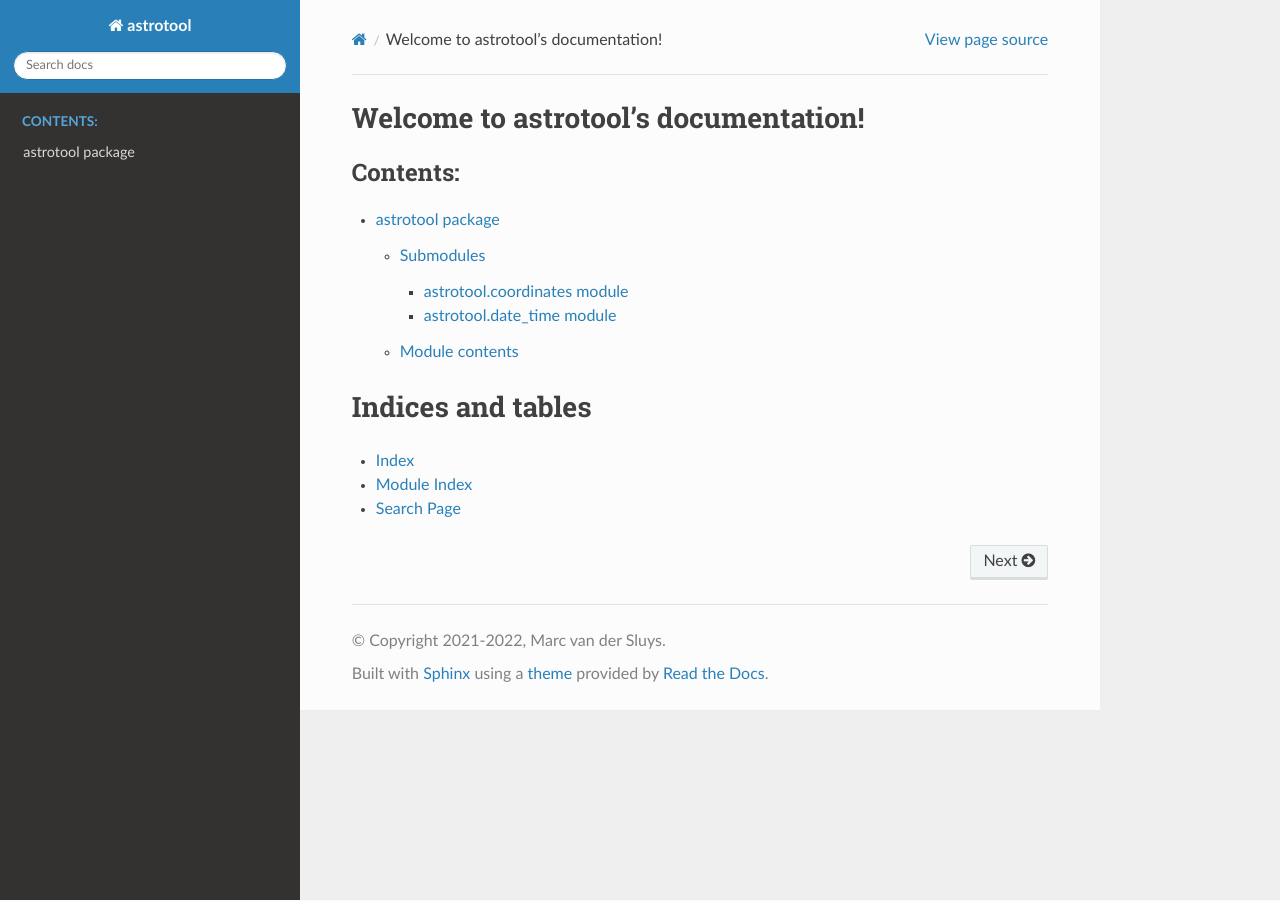
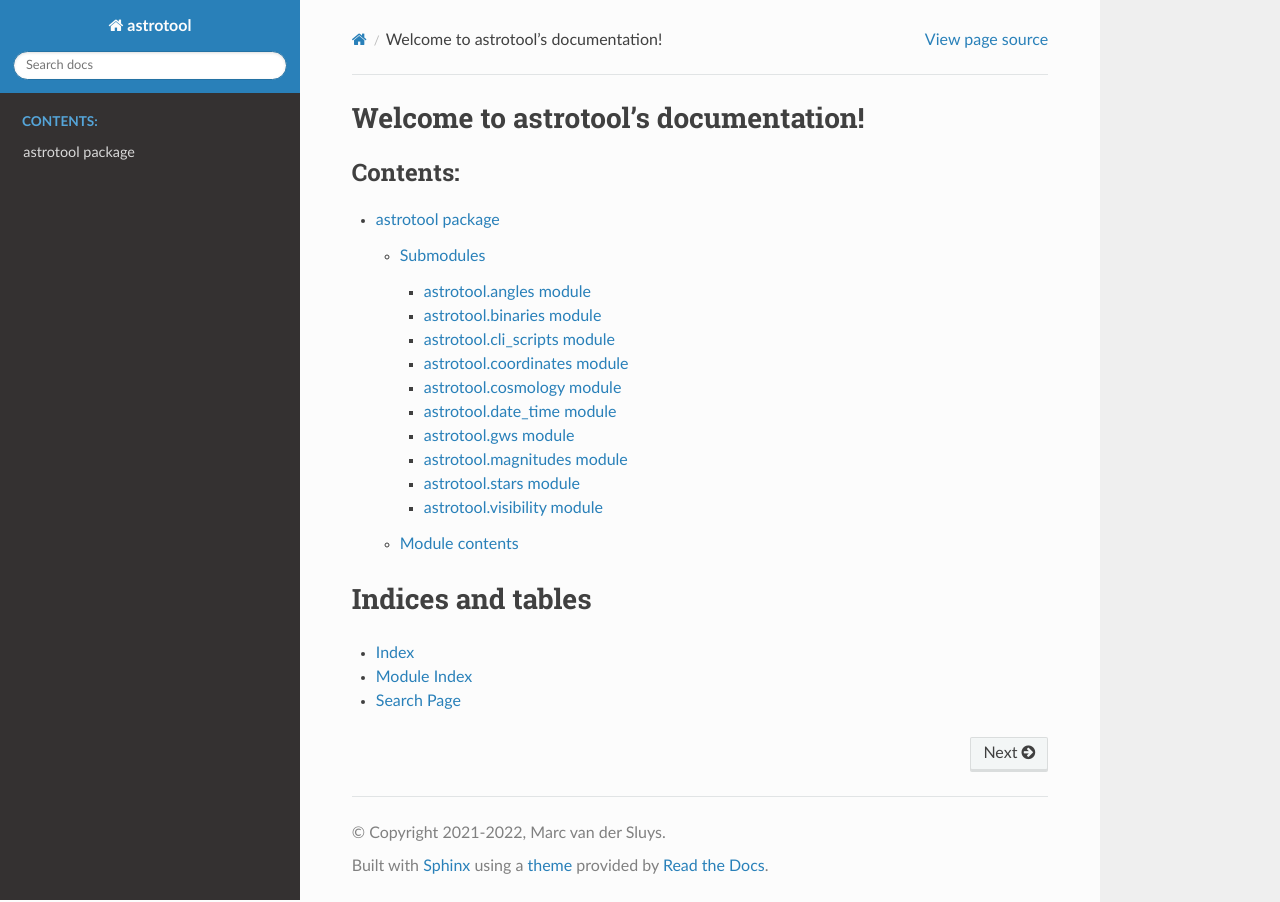
Before and after one commit to MarcvdSluys/AstroTool, a Sphinx documentation site: the page built from docs/index.rst, in a window 1280 px wide. Built offline with Sphinx 7.4.7 and the Read the Docs theme 3.1.0, drawn with Linux system fonts in a browser that asks for light colours; formulas are drawn with MathJax 3.

Commit message:
Add missing docs/*.rst for new modules.

```diff
--- /dev/null
+++ b/docs/astrotool.angles.rst
@@ -0,0 +1,7 @@
+astrotool.angles module
+=======================
+
+.. automodule:: astrotool.angles
+   :members:
+   :undoc-members:
+   :show-inheritance:
--- /dev/null
+++ b/docs/astrotool.binaries.rst
@@ -0,0 +1,7 @@
+astrotool.binaries module
+=========================
+
+.. automodule:: astrotool.binaries
+   :members:
+   :undoc-members:
+   :show-inheritance:
--- /dev/null
+++ b/docs/astrotool.cli_scripts.rst
@@ -0,0 +1,7 @@
+astrotool.cli\_scripts module
+=============================
+
+.. automodule:: astrotool.cli_scripts
+   :members:
+   :undoc-members:
+   :show-inheritance:
--- /dev/null
+++ b/docs/astrotool.cosmology.rst
@@ -0,0 +1,7 @@
+astrotool.cosmology module
+==========================
+
+.. automodule:: astrotool.cosmology
+   :members:
+   :undoc-members:
+   :show-inheritance:
--- /dev/null
+++ b/docs/astrotool.gws.rst
@@ -0,0 +1,7 @@
+astrotool.gws module
+====================
+
+.. automodule:: astrotool.gws
+   :members:
+   :undoc-members:
+   :show-inheritance:
--- /dev/null
+++ b/docs/astrotool.magnitudes.rst
@@ -0,0 +1,7 @@
+astrotool.magnitudes module
+===========================
+
+.. automodule:: astrotool.magnitudes
+   :members:
+   :undoc-members:
+   :show-inheritance:
--- a/docs/astrotool.rst
+++ b/docs/astrotool.rst
@@ -7,8 +7,16 @@ Submodules
 .. toctree::
    :maxdepth: 4
 
+   astrotool.angles
+   astrotool.binaries
+   astrotool.cli_scripts
    astrotool.coordinates
+   astrotool.cosmology
    astrotool.date_time
+   astrotool.gws
+   astrotool.magnitudes
+   astrotool.stars
+   astrotool.visibility
 
 Module contents
 ---------------
--- /dev/null
+++ b/docs/astrotool.stars.rst
@@ -0,0 +1,7 @@
+astrotool.stars module
+======================
+
+.. automodule:: astrotool.stars
+   :members:
+   :undoc-members:
+   :show-inheritance:
--- /dev/null
+++ b/docs/astrotool.visibility.rst
@@ -0,0 +1,7 @@
+astrotool.visibility module
+===========================
+
+.. automodule:: astrotool.visibility
+   :members:
+   :undoc-members:
+   :show-inheritance:
```
Also changed, not shown: 2 other files.
